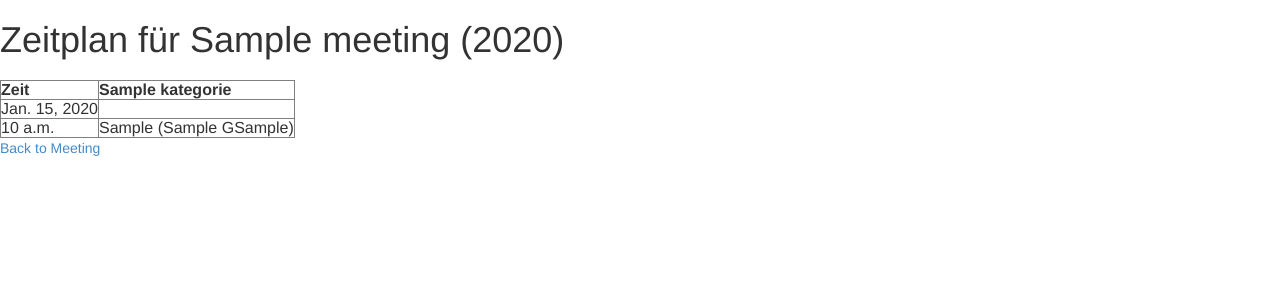
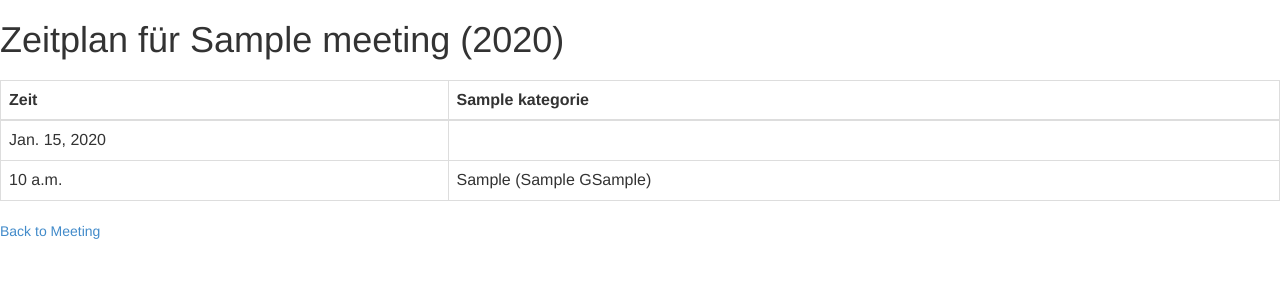
Before and after one commit to ppoile/athletica-adapter, a Django app: page /meeting/1/zeitplan/ in a window 1280 px wide. Shown: the top 300 px of the page. Run offline with Django 3.2, Linux system fonts and the light colour scheme; tables that the repository leaves empty hold one stand-in row (values such as "Sample post"); some libraries are stand-ins or nearby versions.

Commit message:
meeting: make zeitplan table a bootstrap one

```diff
--- a/meeting/templates/meeting/zeitplan.html
+++ b/meeting/templates/meeting/zeitplan.html
@@ -5,13 +5,15 @@
 
 <h2>{{ wettkampf_name }}</h2>
 
-<table border=1>
-  <tbody>
+<table class="table table-bordered">
+  <thead>
     <tr>
       {% for item in headings %}
         <th>{{ item }}</th>
       {% endfor %}
     </tr>
+  </thead>
+  <body>
     {% for columns in data %}
       <tr>
         {% for column in columns %}
```
